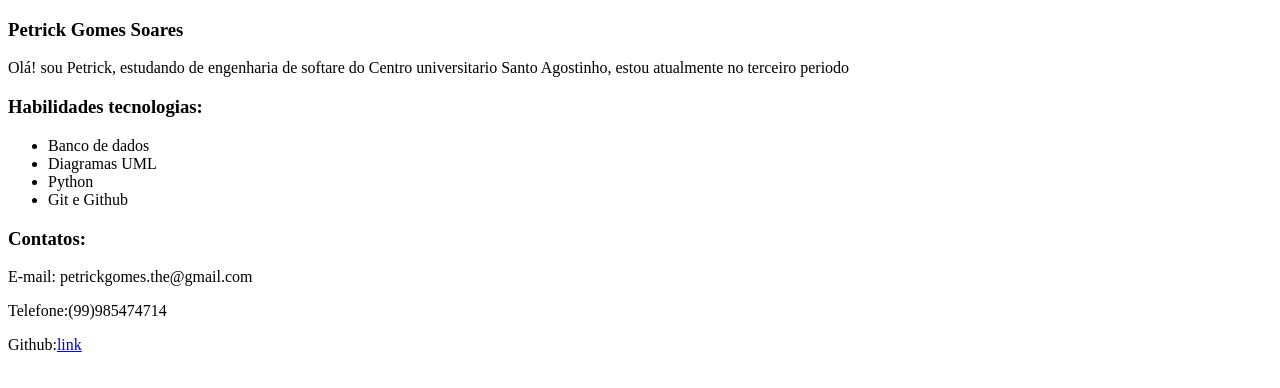
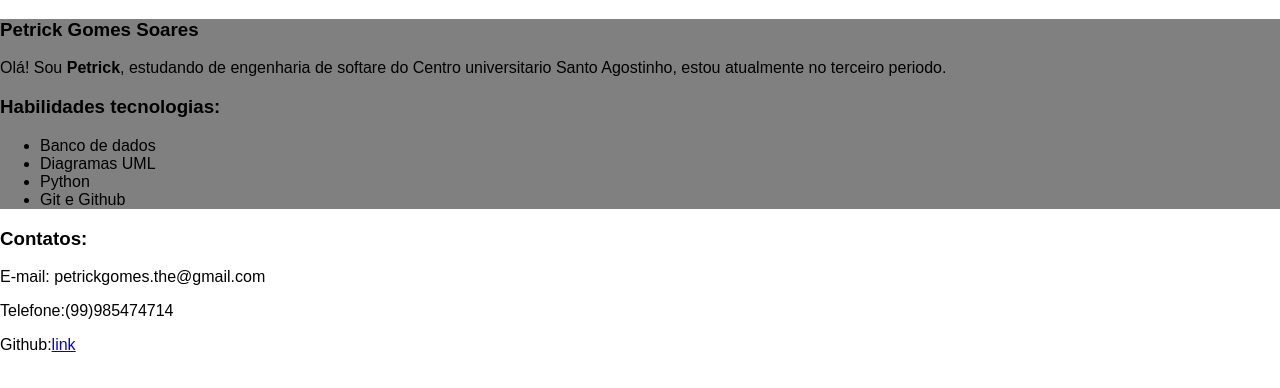
Before and after one commit to petricksoares/meu-site1, a plain HTML site: page index.html in a window 1280 px wide. Drawn offline with Linux system fonts and the light colour scheme.

Commit message:
color do site

```diff
--- a/index.html
+++ b/index.html
@@ -5,10 +5,10 @@
     <meta name="viewport" content="width=device-width, initial-scale=1.0">
     <title>meu site1</title>
 </head>
-<body>
-    <section>
+<body style="font-family: sans-serif; margin:0 ; padding:0;">
+    <section style="background-color:gray;">
     <h3>Petrick Gomes Soares</h3>
-    <p>Olá! sou Petrick, estudando de engenharia de softare do Centro universitario Santo Agostinho, estou atualmente no terceiro periodo</p>
+    <p>Olá! Sou <b style="front-size:20px">Petrick</b>, estudando de engenharia de softare do Centro universitario Santo Agostinho, estou atualmente no terceiro periodo.</p>
     <h3>Habilidades tecnologias:</h3>
     <ul>
         <li>Banco de dados</li>
@@ -16,7 +16,7 @@
         <li>Python</li>
         <li>Git e Github</li>
     </ul>
-    <section>
+</section>
 </body>
 <section>
     <h3>Contatos:</h3>
```
